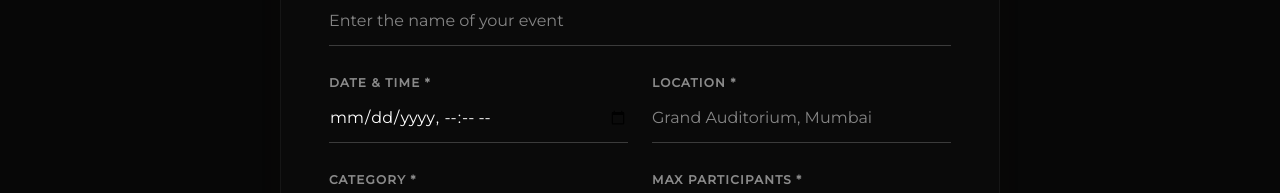
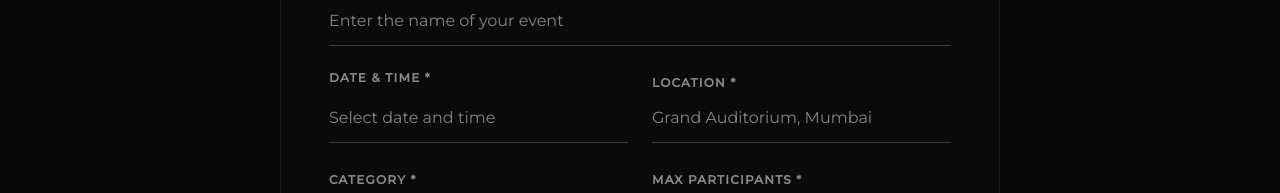
Before and after one commit to vanshpanwar2024/eventSphere, a Next.js app: page /host in a window 1280 px wide. Shown: the part 504-697 px from the top of the page. Built offline with nearby package versions, Linux system fonts and the light colour scheme; no server answers.

Commit message:
implement payment integration

```diff
--- a/package.json
+++ b/package.json
@@ -11,7 +11,9 @@
   "dependencies": {
     "@react-three/drei": "^10.7.7",
     "@react-three/fiber": "^9.5.0",
+    "@types/react-datepicker": "^6.2.0",
     "clsx": "^2.1.1",
+    "date-fns": "^4.1.0",
     "framer-motion": "^12.38.0",
     "maath": "^0.10.8",
     "mailtrap": "^4.5.1",
@@ -20,6 +22,7 @@
     "nodemailer": "^7.0.13",
     "qrcode.react": "^4.2.0",
     "react": "19.2.4",
+    "react-datepicker": "^9.1.0",
     "react-dom": "19.2.4",
     "tailwind-merge": "^3.5.0",
     "three": "^0.183.2"
--- a/src/app/globals.css
+++ b/src/app/globals.css
@@ -24,3 +24,68 @@ body {
   color: var(--foreground);
   font-family: Arial, Helvetica, sans-serif;
 }
+
+/* Premium Datepicker Theming */
+.react-datepicker-wrapper {
+  width: 100%;
+}
+
+.react-datepicker {
+  background-color: #0a0a0a !important;
+  border-color: rgba(255, 255, 255, 0.1) !important;
+  font-family: inherit !important;
+  color: #fff !important;
+  box-shadow: 0 10px 40px rgba(0, 0, 0, 0.5) !important;
+}
+
+.react-datepicker__header {
+  background-color: #0f0f0f !important;
+  border-bottom: 1px solid rgba(180, 155, 92, 0.2) !important;
+}
+
+.react-datepicker__current-month,
+.react-datepicker__day-name,
+.react-datepicker-time__header {
+  color: #b49b5c !important;
+  text-transform: uppercase !important;
+  letter-spacing: 0.1em !important;
+}
+
+.react-datepicker__day {
+  color: #dcdcdc !important;
+}
+
+.react-datepicker__day:hover {
+  background-color: rgba(180, 155, 92, 0.1) !important;
+  color: #b49b5c !important;
+}
+
+.react-datepicker__day--selected {
+  background-color: #b49b5c !important;
+  color: #000 !important;
+  border-radius: 2px !important;
+}
+
+.react-datepicker__day--keyboard-selected {
+  background-color: rgba(180, 155, 92, 0.2) !important;
+}
+
+.react-datepicker__time-container {
+  border-left: 1px solid rgba(255, 255, 255, 0.1) !important;
+  background-color: #0a0a0a !important;
+}
+
+.react-datepicker__time-list-item {
+  color: #8a8a8a !important;
+  background-color: transparent !important;
+}
+
+.react-datepicker__time-list-item:hover {
+  background-color: rgba(180, 155, 92, 0.1) !important;
+  color: #b49b5c !important;
+}
+
+.react-datepicker__time-list-item--selected {
+  background-color: #b49b5c !important;
+  color: #000 !important;
+}
--- a/src/app/host/page.tsx
+++ b/src/app/host/page.tsx
@@ -3,6 +3,8 @@
 import Navbar from "@/components/Navbar";
 import { useState } from "react";
 import { frontendEventService, CreateEventPayload } from "@/services/eventService";
+import DatePicker from "react-datepicker";
+import "react-datepicker/dist/react-datepicker.css";
 
 export default function HostEventPage() {
   const [formData, setFormData] = useState<CreateEventPayload>({
@@ -112,15 +114,21 @@ export default function HostEventPage() {
                 </div>
 
                 {/* Date & Time */}
-                <div className="space-y-2">
+                <div className="space-y-2 flex flex-col">
                   <label htmlFor="dateTime" className="uppercase tracking-widest text-xs text-[#8a8a8a] font-semibold">Date & Time *</label>
-                  <input
+                  <DatePicker
                     id="dateTime"
-                    name="dateTime"
-                    type="datetime-local"
-                    required
-                    value={formData.dateTime}
-                    onChange={handleChange}
+                    selected={formData.dateTime ? new Date(formData.dateTime) : null}
+                    onChange={(date: Date | null) => {
+                      setFormData(prev => ({
+                        ...prev,
+                        dateTime: date ? date.toISOString() : ""
+                      }));
+                    }}
+                    showTimeSelect
+                    dateFormat="MMMM d, yyyy h:mm aa"
+                    placeholderText="Select date and time"
+                    shouldCloseOnSelect={false}
                     className="w-full bg-transparent border-b border-white/20 py-3 text-white focus:outline-none focus:border-[#b49b5c] transition-colors"
                   />
                 </div>
--- a/src/backend/repositories/EventRepository.ts
+++ b/src/backend/repositories/EventRepository.ts
@@ -1,5 +1,5 @@
 import { EventModel } from "../models/Event";
-import { hostedEventsStore as eventsDB } from "@/lib/hosted-events-store";
+import { getHostedEventsFromDisk, saveHostedEventToDisk } from "@/lib/hosted-events-store";
 
 export interface IEventRepository {
   save(event: EventModel): Promise<any>;
@@ -9,19 +9,19 @@ export interface IEventRepository {
 
 export class EventRepository implements IEventRepository {
   public async save(event: EventModel): Promise<any> {
-    // Simulate DB connection delay
-    await new Promise((resolve) => setTimeout(resolve, 300));
     const newEvent = { ...event.toJSON(), id: Date.now() };
-    eventsDB.push(newEvent);
+    saveHostedEventToDisk(newEvent as any);
     return newEvent;
   }
 
   public async findAll(): Promise<any[]> {
-    return [...eventsDB].sort((a, b) => b.id - a.id);
+    const events = getHostedEventsFromDisk();
+    return [...events].sort((a, b) => b.id - a.id);
   }
 
   public async findById(id: number): Promise<any | undefined> {
+    const events = getHostedEventsFromDisk();
     const sid = String(id);
-    return eventsDB.find((e) => e.id === id || String(e.id) === sid);
+    return events.find((e) => e.id === id || String(e.id) === sid);
   }
 }
--- a/src/lib/hosted-events-store.ts
+++ b/src/lib/hosted-events-store.ts
@@ -3,6 +3,9 @@
  * Lives in `src/lib` so API routes and RSC pages resolve the same module instance
  * (avoids duplicate empty arrays when `EventRepository` is bundled separately).
  */
+import fs from "fs";
+import path from "path";
+
 export type HostedEventRecord = {
   id: number;
   title: string;
@@ -13,4 +16,31 @@ export type HostedEventRecord = {
   maxParticipants: number;
 };
 
+const STORE_FILE = path.join(process.cwd(), "src/lib/hosted-events.json");
+
+// Helper to read events (ensures we get latest from disk every time)
+export function getHostedEventsFromDisk(): HostedEventRecord[] {
+  try {
+    if (!fs.existsSync(STORE_FILE)) return [];
+    const data = fs.readFileSync(STORE_FILE, "utf-8");
+    return JSON.parse(data);
+  } catch (err) {
+    console.error("[STORE] Failed to read disk store:", err);
+    return [];
+  }
+}
+
+// Helper to save events to disk
+export function saveHostedEventToDisk(event: HostedEventRecord) {
+  try {
+    const list = getHostedEventsFromDisk();
+    list.push(event);
+    fs.writeFileSync(STORE_FILE, JSON.stringify(list, null, 2), "utf-8");
+  } catch (err) {
+    console.error("[STORE] Failed to write event to disk:", err);
+  }
+}
+
+// Keep the export for compatibility, but its use will be legacy or read-once.
+// Better to update repositories to use the helpers.
 export const hostedEventsStore: HostedEventRecord[] = [];
--- /dev/null
+++ b/src/lib/hosted-events.json
@@ -0,0 +1,20 @@
+[
+  {
+    "title": "Final Test",
+    "description": "Final testing of the event creation flow.",
+    "dateTime": "2026-04-10T06:30:00.000Z",
+    "location": "Mumbai",
+    "category": "Tech",
+    "maxParticipants": 100,
+    "id": 1775474129929
+  },
+  {
+    "title": "haaan",
+    "description": "yeah broo lets goo brooo",
+    "dateTime": "2026-04-23T09:30:00.000Z",
+    "location": "kasol",
+    "category": "Fashion",
+    "maxParticipants": 9654,
+    "id": 1775555176083
+  }
+]
```
Also changed, not shown: 1 other file (tests, documents, lock files or other folders).
